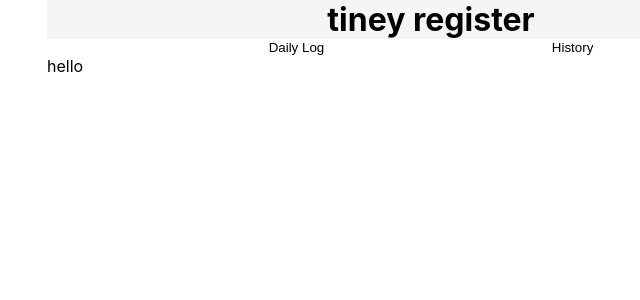
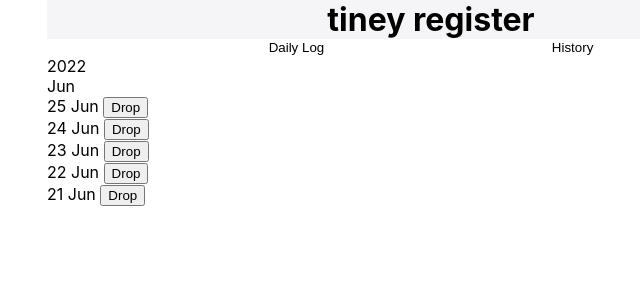
Before and after one commit to AlexPD93/tiney-challenge-react, a React (Create React App) app: page / in a window 1280 px wide. Both pictures are taken after a click on the button "History". Shown: the top 300 px of the page, without its empty margins (209-849 px from the left). Built offline with nearby package versions, Linux system fonts and the light colour scheme.

Commit message:
Added dates and month to history component

```diff
--- a/src/CatSign.js
+++ b/src/CatSign.js
@@ -6,9 +6,7 @@ export default function CatSign(props) {
   const [signIn, setSignIn] = useState(false);
   const [isShown, setIsShown] = useState(true);
   const [cat, setCat] = useState(null);
-  const [dateTime, setDateTime] = useState("");
   const [container, setContainer] = useState(null);
-  console.log(dateTime);
 
   const cats = ["Mittens", "Bao", "Amber", "Tash", "Kasia", "Luna", "Spike"];
 
@@ -22,6 +20,7 @@ export default function CatSign(props) {
       setSignIn(true);
     } else {
       e.target.innerText = "Sign In";
+      e.target.parentNode.children[2].innerText = `Signed Out`;
       e.target.style.background = "#f0677a";
     }
   }
@@ -56,7 +55,6 @@ export default function CatSign(props) {
           setSignIn={setSignIn}
           cat={cat}
           setIsShown={setIsShown}
-          setDateTime={setDateTime}
           container={container}
         />
       </div>
--- a/src/History.js
+++ b/src/History.js
@@ -1,9 +1,63 @@
 import "./History.css";
 
 export default function History(props) {
+  const fullDate = new Date();
+  const year = fullDate.getFullYear();
+  const month = fullDate.toDateString().slice(4, 7);
+  const date = fullDate.toDateString().slice(8, 11);
+
+  function handleClick(e) {
+    console.log(e);
+  }
+
   if (props.dailyLog) {
     return null;
   } else {
-    return "hello";
+    return (
+      <div className="History">
+        <div className="year">{year}</div>
+        <div className="month">{month} </div>
+        <div className="dateMonth">
+          {date}
+          {month}
+          <span>
+            {" "}
+            <button onClick={handleClick}>Drop</button>{" "}
+          </span>
+        </div>
+        <div className="dateMonth">
+          {date - 1}
+          {` ${month}`}
+          <span>
+            {" "}
+            <button onClick={handleClick}>Drop</button>{" "}
+          </span>
+        </div>
+        <div className="dateMonth">
+          {date - 2}
+          {` ${month}`}
+          <span>
+            {" "}
+            <button onClick={handleClick}>Drop</button>{" "}
+          </span>
+        </div>
+        <div className="dateMonth">
+          {date - 3}
+          {` ${month}`}
+          <span>
+            {" "}
+            <button onClick={handleClick}>Drop</button>{" "}
+          </span>
+        </div>
+        <div className="dateMonth">
+          {date - 4}
+          {` ${month}`}
+          <span>
+            {" "}
+            <button onClick={handleClick}>Drop</button>{" "}
+          </span>
+        </div>
+      </div>
+    );
   }
 }
--- a/src/SignedIn.js
+++ b/src/SignedIn.js
@@ -6,7 +6,6 @@ export default function SignedIn({
   setSignIn,
   cat,
   setIsShown,
-  setDateTime,
   container,
 }) {
   const [shown, setShown] = useState(true);
@@ -21,7 +20,6 @@ export default function SignedIn({
   function handleClick() {
     setShown((current) => !current);
     setSignIn(false);
-    setDateTime(dateTime);
     container.innerText = `Signed in at ${dateTime}`;
   }
 
```
